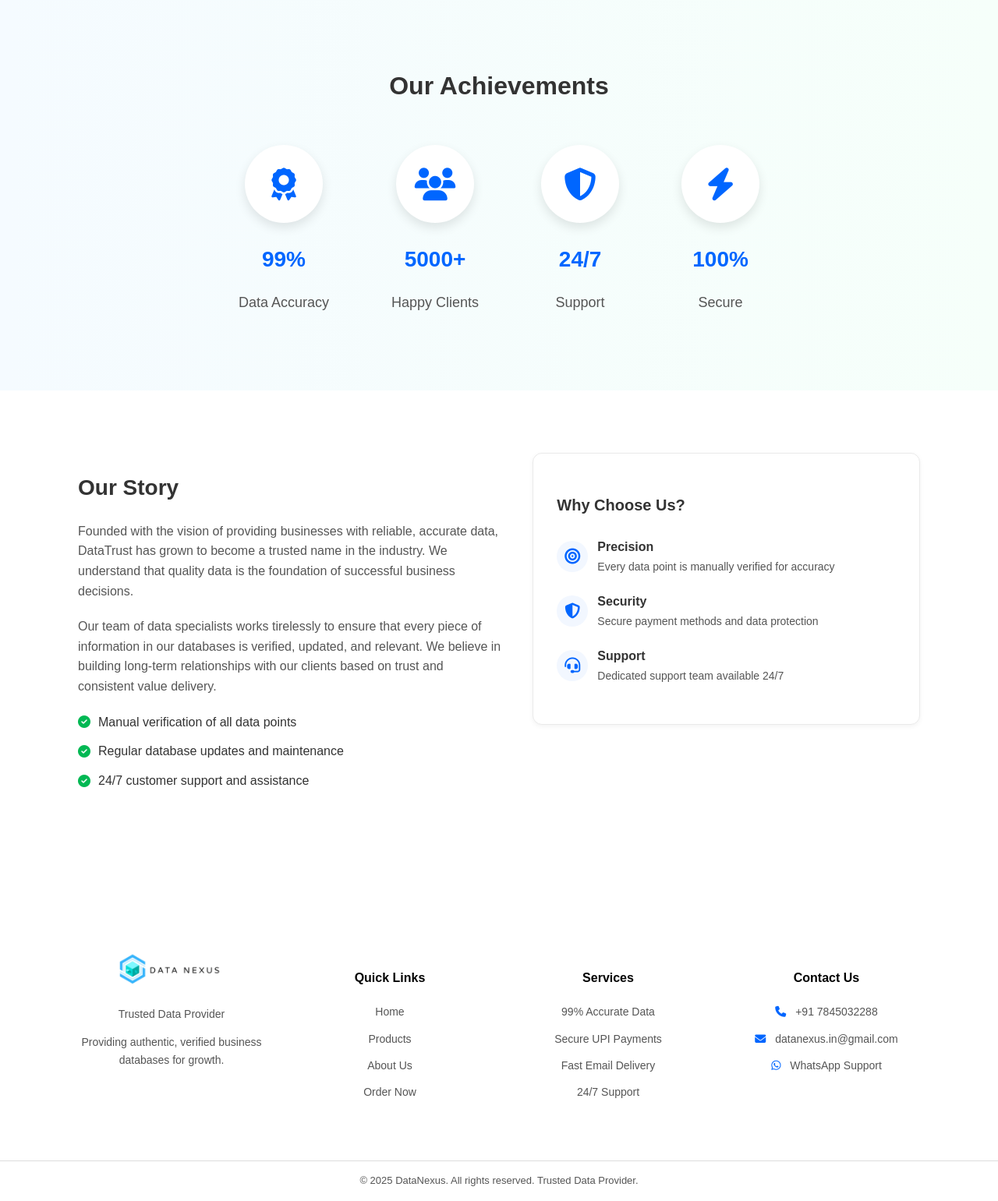
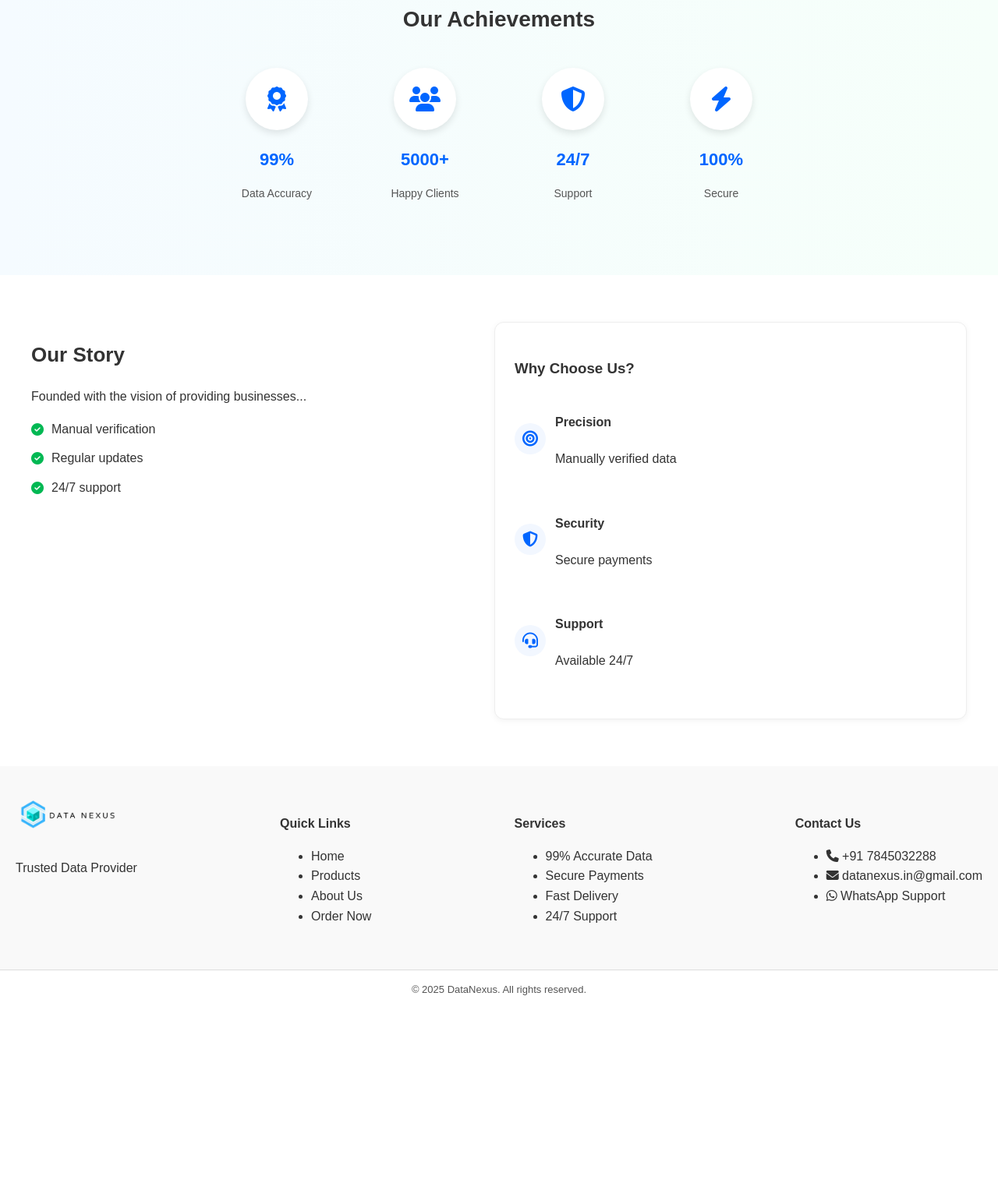
Before and after one commit to badhrikris/data-nexus, a plain HTML site: page 3.html in a window 1280 px wide. Shown: the part 989-2530 px from the top of the page at 78% size. After the commit the page ends 2285 px from the top, so only its background shows below. Drawn offline with Linux system fonts and the light colour scheme.

Commit message:
Update 3.html

```diff
--- a/3.html
+++ b/3.html
@@ -4,7 +4,6 @@
   <meta charset="UTF-8">
   <meta name="viewport" content="width=device-width, initial-scale=1.0">
   <title>About Us - DataNexus</title>
-  <!-- Font Awesome for Icons -->
   <link rel="stylesheet" href="https://cdnjs.cloudflare.com/ajax/libs/font-awesome/6.5.0/css/all.min.css">
   <style>
     body {
@@ -13,6 +12,7 @@
       padding: 0;
       background: #fff;
       color: #333;
+      line-height: 1.6;
     }
 
     /* Navbar */
@@ -20,7 +20,7 @@
       display: flex;
       justify-content: space-between;
       align-items: center;
-      padding: 15px 50px;
+      padding: 15px 20px;
       background: #fff;
       box-shadow: 0 2px 6px rgba(0,0,0,0.1);
       position: sticky;
@@ -28,16 +28,12 @@
       z-index: 1000;
     }
 
-    .logo {
-      display: flex;
-      align-items: center;
-      font-size: 20px;
-      font-weight: bold;
+    .logo img {
+      height: 45px;
     }
 
-    .logo img {
-      width: 200px;
-      margin-right: 8px;
+    nav {
+      display: flex;
     }
 
     nav ul {
@@ -57,8 +53,7 @@
       font-weight: 500;
     }
 
-    nav ul li a:hover,
-    nav ul li a.active {
+    nav ul li a:hover {
       color: #007bff;
     }
 
@@ -69,9 +64,48 @@
       border-radius: 6px;
       text-decoration: none;
       font-weight: bold;
+      white-space: nowrap;
     }
 
-    /* Hero / Banner */
+    /* Hamburger Menu */
+    .menu-toggle {
+      display: none;
+      font-size: 24px;
+      cursor: pointer;
+    }
+
+    @media (max-width: 768px) {
+      nav {
+        position: absolute;
+        top: 65px;
+        right: 0;
+        background: #fff;
+        width: 200px;
+        display: none;
+        flex-direction: column;
+        box-shadow: 0 4px 10px rgba(0,0,0,0.1);
+      }
+
+      nav.show {
+        display: flex;
+      }
+
+      nav ul {
+        flex-direction: column;
+        width: 100%;
+      }
+
+      nav ul li {
+        margin: 10px 0;
+        text-align: center;
+      }
+
+      .menu-toggle {
+        display: block;
+      }
+    }
+
+    /* Hero */
     .about-hero {
       text-align: center;
       background: linear-gradient(to right, #1976d2, #0d47a1);
@@ -80,7 +114,7 @@
     }
 
     .about-hero h1 {
-      font-size: 36px;
+      font-size: 32px;
       margin-bottom: 10px;
     }
 
@@ -89,14 +123,14 @@
       color: #e3f2fd;
     }
 
-    /* Mission Section */
+    /* Mission */
     .mission {
       text-align: center;
       padding: 60px 20px;
     }
 
     .mission h2 {
-      font-size: 28px;
+      font-size: 26px;
       margin-bottom: 20px;
     }
 
@@ -104,7 +138,6 @@
       max-width: 800px;
       margin: 0 auto 40px;
       font-size: 16px;
-      line-height: 1.6;
       color: #555;
     }
 
@@ -136,120 +169,7 @@
       margin-bottom: 15px;
     }
 
-    .card h3 {
-      font-size: 18px;
-      margin-bottom: 10px;
-    }
-
-    .card p {
-      font-size: 14px;
-      color: #555;
-      line-height: 1.5;
-    }
-
-    /* Footer */
-    footer {
-      background: #0d47a1;
-      color: #fff;
-      text-align: center;
-      padding: 20px;
-      margin-top: 50px;
-    }
-  </style>
-</head>
-<body>
-  <!-- Navbar -->
-  <header>
-    <div class="logo">
-      <img src="image/Screenshot_2025-08-26_125051-removebg-preview (1).png" alt="logo">
-
-    </div>
-    <nav>
-      <ul>
-        <li><a href="index.html">Home</a></li>
-        <li><a href="2.html">Products</a></li>
-        <li><a href="3.html">About Us</a></li>
-        <li><a href="4.html">Contact</a></li>
-      </ul>
-    </nav>
-    <a href="buy.html" class="buy-btn">Buy Now</a>
-  </header>
-
-  <!-- Hero Section -->
-  <section class="about-hero">
-    <h1>About DataTrust</h1>
-    <p>Your trusted partner for authentic, verified business data</p>
-  </section>
-
-  <!-- Mission Section -->
-  <section class="mission">
-    <h2>Our Mission</h2>
-    <p>We provide authentic, updated data for business growth with an unwavering focus on accuracy and reliability.
-       Our mission is to empower businesses with the verified information they need to make informed decisions,
-       connect with the right prospects, and drive meaningful growth.</p>
-
-    <div class="mission-cards">
-      <div class="card">
-        <div class="card-icon"><i class="fas fa-check-circle"></i></div>
-        <h3>Accuracy First</h3>
-        <p>We ensure 99% data accuracy through rigorous verification processes and regular updates.</p>
-      </div>
-      <div class="card">
-        <div class="card-icon"><i class="fas fa-shield-alt"></i></div>
-        <h3>Reliability</h3>
-        <p>Our databases are trusted by thousands of businesses for their critical growth initiatives.</p>
-      </div>
-      <div class="card">
-        <div class="card-icon"><i class="fas fa-bullseye"></i></div>
-        <h3>Focused Approach</h3>
-        <p>We specialize in business databases that deliver real, measurable results for our clients.</p>
-      </div>
-    </div>
-  </section>
-
-
-<!-- Our Achievements Section -->
-<section class="achievements">
-  <h2>Our Achievements</h2>
-  <div class="achievements-container">
-    <div class="achievement">
-      <div class="icon">
-        <i class="fas fa-award"></i>
-      </div>
-      <h3>99%</h3>
-      <p>Data Accuracy</p>
-    </div>
-
-    <div class="achievement">
-      <div class="icon">
-        <i class="fas fa-users"></i>
-      </div>
-      <h3>5000+</h3>
-      <p>Happy Clients</p>
-    </div>
-
-    <div class="achievement">
-      <div class="icon">
-        <i class="fas fa-shield-alt"></i>
-      </div>
-      <h3>24/7</h3>
-      <p>Support</p>
-    </div>
-
-    <div class="achievement">
-      <div class="icon">
-        <i class="fas fa-bolt"></i>
-      </div>
-      <h3>100%</h3>
-      <p>Secure</p>
-    </div>
-  </div>
-</section>
-
-<!-- FontAwesome for icons -->
-<script src="https://kit.fontawesome.com/yourcode.js" crossorigin="anonymous"></script>
-
-<style>
+    /* Achievements */
     .achievements {
       text-align: center;
       padding: 80px 20px;
@@ -257,93 +177,69 @@
     }
 
     .achievements h2 {
-  font-size: 32px;
-  margin-bottom: 50px;
-  font-weight: bold;
+      font-size: 28px;
+      margin-bottom: 40px;
     }
 
     .achievements-container {
       display: flex;
       justify-content: center;
-  gap: 80px;
+      gap: 40px;
       flex-wrap: wrap;
     }
 
     .achievement {
-  text-align: center;
+      width: 150px;
     }
 
     .achievement .icon {
-  width: 100px;
-  height: 100px;
-  margin: 0 auto 25px;
+      width: 80px;
+      height: 80px;
+      margin: 0 auto 20px;
       background: #fff;
       border-radius: 50%;
-  box-shadow: 0 6px 14px rgba(0, 0, 0, 0.1);
+      box-shadow: 0 4px 10px rgba(0,0,0,0.1);
       display: flex;
       align-items: center;
       justify-content: center;
     }
 
     .achievement .icon i {
-  font-size: 42px;
+      font-size: 32px;
       color: #0066ff;
     }
 
     .achievement h3 {
-  font-size: 28px;
+      font-size: 22px;
       color: #0066ff;
-  margin: 12px 0;
-  font-weight: bold;
+      margin: 10px 0;
     }
 
     .achievement p {
-  font-size: 18px;
+      font-size: 14px;
       color: #555;
     }
-</style>
 
-
-<!DOCTYPE html>
-<html lang="en">
-<head>
-  <meta charset="UTF-8">
-  <meta name="viewport" content="width=device-width, initial-scale=1.0">
-  <title>DataTrust</title>
-  <link rel="stylesheet" href="https://cdnjs.cloudflare.com/ajax/libs/font-awesome/6.5.0/css/all.min.css">
-  <style>
-    body {
-      font-family: Arial, sans-serif;
-      margin: 0;
-      padding: 0;
-      color: #333;
-      line-height: 1.6;
-      background: #fff;
-    }
-
-    /* Our Story Section */
+    /* Story Section */
     .story-section {
       display: flex;
       justify-content: space-between;
       align-items: flex-start;
-      padding: 80px 100px;
+      padding: 60px 20px;
       gap: 40px;
+      max-width: 1200px;
+      margin: auto;
+      flex-wrap: wrap;
     }
 
     .story-text {
       flex: 1;
+      min-width: 280px;
     }
 
     .story-text h2 {
-      font-size: 28px;
-      font-weight: bold;
+      font-size: 26px;
       margin-bottom: 20px;
-    }
-
-    .story-text p {
-      margin-bottom: 20px;
-      font-size: 16px;
-      color: #555;
     }
 
     .story-text ul {
@@ -356,7 +252,6 @@
       font-size: 16px;
       display: flex;
       align-items: center;
-      color: #333;
     }
 
     .story-text ul li i {
@@ -365,18 +260,17 @@
     }
 
     .choose-box {
-      flex: 0.8;
+      flex: 1;
+      min-width: 280px;
       background: #fff;
-      border: 1px solid #eaeaea;
+      border: 1px solid #eee;
       border-radius: 12px;
-      padding: 30px;
-      box-shadow: 0 2px 6px rgba(0,0,0,0.05);
+      padding: 25px;
+      box-shadow: 0 2px 8px rgba(0,0,0,0.05);
     }
 
     .choose-box h3 {
-      font-size: 20px;
-      font-weight: bold;
-      margin-bottom: 25px;
+      margin-bottom: 20px;
     }
 
     .choose-item {
@@ -394,77 +288,25 @@
       border-radius: 50%;
     }
 
-    .choose-item h4 {
-      font-size: 16px;
-      font-weight: bold;
-      margin: 0;
-    }
-
-    .choose-item p {
-      margin: 2px 0 0;
-      font-size: 14px;
-      color: #555;
-    }
-
     /* Footer */
     footer {
-      background: #ffffff;
-      padding: 60px 100px;
+      background: #f9f9f9;
+      padding: 40px 20px;
       display: flex;
       justify-content: space-between;
       flex-wrap: wrap;
-      gap: 40px;
-      color: #000000;
+      gap: 20px;
     }
 
-    .footer-logo {
-      flex: 1;
-    }
-
-    .footer-logo h2 {
-      font-size: 22px;
-      font-weight: bold;
+    .footer-logo img {
+      height: 45px;
       margin-bottom: 10px;
-      display: flex;
-      align-items: center;
-    }
-
-    .footer-logo h2 i {
-      color: #0066ff;
-      margin-right: 10px;
-    }
-
-    .footer-logo p {
-      font-size: 14px;
-      color: #555;
-    }
-
-    .footer-column {
-      flex: 1;
     }
 
     .footer-column h4 {
-      font-size: 16px;
-      font-weight: bold;
-      margin-bottom: 20px;
+      margin-bottom: 15px;
     }
 
-    .footer-column ul {
-      list-style: none;
-      padding: 0;
-    }
-
-    .footer-column ul li {
-      margin-bottom: 12px;
-      font-size: 14px;
-      color: #555;
-    }
-
-    .footer-column ul li i {
-      margin-right: 8px;
-      color: #0066ff;
-    }
-    /* Copyright */
     .footer-bottom {
       text-align: center;
       padding: 15px;
@@ -477,83 +319,113 @@
 </head>
 <body>
 
-  <!-- Our Story Section -->
+  <!-- Navbar -->
+  <header>
+    <div class="logo">
+      <img src="image/Screenshot_2025-08-26_125051-removebg-preview (1).png" alt="logo">
+    </div>
+    <i class="fas fa-bars menu-toggle"></i>
+    <nav>
+      <ul>
+        <li><a href="index.html">Home</a></li>
+        <li><a href="2.html">Products</a></li>
+        <li><a href="3.html" class="active">About Us</a></li>
+        <li><a href="4.html">Contact</a></li>
+      </ul>
+    </nav>
+    <a href="buy.html" class="buy-btn">Buy Now</a>
+  </header>
+
+  <!-- Hero -->
+  <section class="about-hero">
+    <h1>About DataTrust</h1>
+    <p>Your trusted partner for authentic, verified business data</p>
+  </section>
+
+  <!-- Mission -->
+  <section class="mission">
+    <h2>Our Mission</h2>
+    <p>We provide authentic, updated data for business growth with an unwavering focus on accuracy and reliability...</p>
+
+    <div class="mission-cards">
+      <div class="card">
+        <div class="card-icon"><i class="fas fa-check-circle"></i></div>
+        <h3>Accuracy First</h3>
+        <p>We ensure 99% data accuracy...</p>
+      </div>
+      <div class="card">
+        <div class="card-icon"><i class="fas fa-shield-alt"></i></div>
+        <h3>Reliability</h3>
+        <p>Our databases are trusted by thousands...</p>
+      </div>
+      <div class="card">
+        <div class="card-icon"><i class="fas fa-bullseye"></i></div>
+        <h3>Focused Approach</h3>
+        <p>We specialize in business databases...</p>
+      </div>
+    </div>
+  </section>
+
+  <!-- Achievements -->
+  <section class="achievements">
+    <h2>Our Achievements</h2>
+    <div class="achievements-container">
+      <div class="achievement">
+        <div class="icon"><i class="fas fa-award"></i></div>
+        <h3>99%</h3>
+        <p>Data Accuracy</p>
+      </div>
+      <div class="achievement">
+        <div class="icon"><i class="fas fa-users"></i></div>
+        <h3>5000+</h3>
+        <p>Happy Clients</p>
+      </div>
+      <div class="achievement">
+        <div class="icon"><i class="fas fa-shield-alt"></i></div>
+        <h3>24/7</h3>
+        <p>Support</p>
+      </div>
+      <div class="achievement">
+        <div class="icon"><i class="fas fa-bolt"></i></div>
+        <h3>100%</h3>
+        <p>Secure</p>
+      </div>
+    </div>
+  </section>
+
+  <!-- Story -->
   <section class="story-section">
     <div class="story-text">
       <h2>Our Story</h2>
-      <p>
-        Founded with the vision of providing businesses with reliable, accurate data,
-        DataTrust has grown to become a trusted name in the industry. We understand
-        that quality data is the foundation of successful business decisions.
-      </p>
-      <p>
-        Our team of data specialists works tirelessly to ensure that every piece
-        of information in our databases is verified, updated, and relevant. We
-        believe in building long-term relationships with our clients based on
-        trust and consistent value delivery.
-      </p>
+      <p>Founded with the vision of providing businesses...</p>
       <ul>
-        <li><i class="fas fa-check-circle"></i> Manual verification of all data points</li>
-        <li><i class="fas fa-check-circle"></i> Regular database updates and maintenance</li>
-        <li><i class="fas fa-check-circle"></i> 24/7 customer support and assistance</li>
+        <li><i class="fas fa-check-circle"></i> Manual verification</li>
+        <li><i class="fas fa-check-circle"></i> Regular updates</li>
+        <li><i class="fas fa-check-circle"></i> 24/7 support</li>
       </ul>
     </div>
-
     <div class="choose-box">
       <h3>Why Choose Us?</h3>
-      <div class="choose-item">
-        <i class="fas fa-bullseye"></i>
-        <div>
-          <h4>Precision</h4>
-          <p>Every data point is manually verified for accuracy</p>
-        </div>
-      </div>
-      <div class="choose-item">
-        <i class="fas fa-shield-alt"></i>
-        <div>
-          <h4>Security</h4>
-          <p>Secure payment methods and data protection</p>
-        </div>
-      </div>
-      <div class="choose-item">
-        <i class="fas fa-headset"></i>
-        <div>
-          <h4>Support</h4>
-          <p>Dedicated support team available 24/7</p>
-        </div>
-      </div>
+      <div class="choose-item"><i class="fas fa-bullseye"></i><div><h4>Precision</h4><p>Manually verified data</p></div></div>
+      <div class="choose-item"><i class="fas fa-shield-alt"></i><div><h4>Security</h4><p>Secure payments</p></div></div>
+      <div class="choose-item"><i class="fas fa-headset"></i><div><h4>Support</h4><p>Available 24/7</p></div></div>
     </div>
   </section>
 
   <!-- Footer -->
   <footer>
     <div class="footer-logo">
-       <img src="image/Screenshot_2025-08-26_125051-removebg-preview (1).png" alt="DataNexus" style="height:48px">
-
+      <img src="image/Screenshot_2025-08-26_125051-removebg-preview (1).png" alt="DataNexus">
       <p>Trusted Data Provider</p>
-      <p>Providing authentic, verified business databases for growth.</p>
     </div>
-
     <div class="footer-column">
       <h4>Quick Links</h4>
-      <ul>
-        <li>Home</li>
-        <li>Products</li>
-        <li>About Us</li>
-        <li>Order Now</li>
-      </ul>
+      <ul><li>Home</li><li>Products</li><li>About Us</li><li>Order Now</li></ul>
     </div>
-
     <div class="footer-column">
       <h4>Services</h4>
-      <ul>
-        <li>99% Accurate Data</li>
-        <li>Secure UPI Payments</li>
-        <li>Fast Email Delivery</li>
-        <li>24/7 Support</li>
-      </ul>
+      <ul><li>99% Accurate Data</li><li>Secure Payments</li><li>Fast Delivery</li><li>24/7 Support</li></ul>
     </div>
-
     <div class="footer-column">
       <h4>Contact Us</h4>
       <ul>
@@ -562,14 +434,15 @@
         <li><i class="fab fa-whatsapp"></i> WhatsApp Support</li>
       </ul>
     </div>
+  </footer>
+  <div class="footer-bottom">© 2025 DataNexus. All rights reserved.</div>
 
-
-  </footer>
-  <div class="footer-bottom">
-      © 2025 DataNexus. All rights reserved. Trusted Data Provider.
-    </div>
-  </footer>
-
-
+  <script>
+    const menuToggle = document.querySelector('.menu-toggle');
+    const nav = document.querySelector('nav');
+    menuToggle.addEventListener('click', () => {
+      nav.classList.toggle('show');
+    });
+  </script>
 </body>
 </html>
```
Lines whose indentation alone changed are shown as unchanged.
